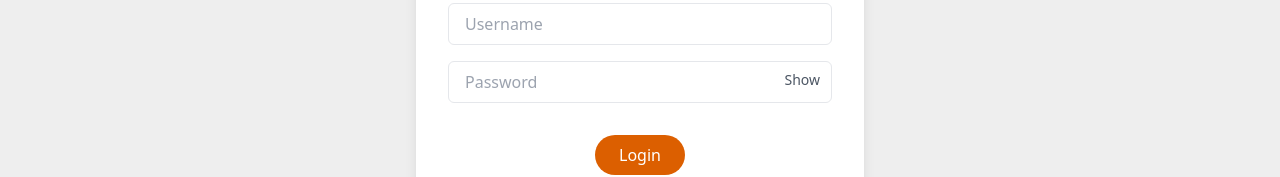
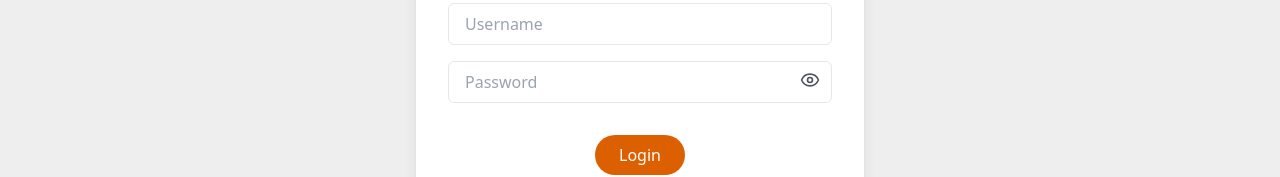
Before and after one commit to itsChewin/runvdot, a React (Vite) app in the folder frontend/: page /signin in a window 1280 px wide. Shown: the part 385-562 px from the top of the page. Built offline with nearby package versions, Linux system fonts and the light colour scheme.

Commit message:
style show/hide to eyes icon

```diff
--- a/frontend/package.json
+++ b/frontend/package.json
@@ -10,6 +10,7 @@
     "preview": "vite preview"
   },
   "dependencies": {
+    "lucide-react": "^0.515.0",
     "react": "^19.1.0",
     "react-dom": "^19.1.0",
     "react-router-dom": "^7.6.2"
--- a/frontend/src/pages/SignIn.jsx
+++ b/frontend/src/pages/SignIn.jsx
@@ -1,5 +1,6 @@
 import { Link } from "react-router-dom";
 import { useState } from "react";
+import { Eye, EyeOff } from "lucide-react";
 
 export default function SignIn() {
   const [showPassword, setShowPassword] = useState(false);
@@ -27,7 +28,7 @@ export default function SignIn() {
               onClick={() => setShowPassword((prev) => !prev)}
               className="absolute right-3 top-1/3 -translate-y-1/2 text-sm text-gray-600 hover:text-black"
             >
-              {showPassword ? "Hide" : "Show"}
+              {showPassword ? <EyeOff size={20} /> : <Eye size={20} />}
             </button>
           </div>
 
--- /dev/null
+++ b/package.json
@@ -0,0 +1,5 @@
+{
+  "dependencies": {
+    "lucide-react": "^0.515.0"
+  }
+}
```
Also changed, not shown: 2 other files (tests, documents, lock files or other folders).
